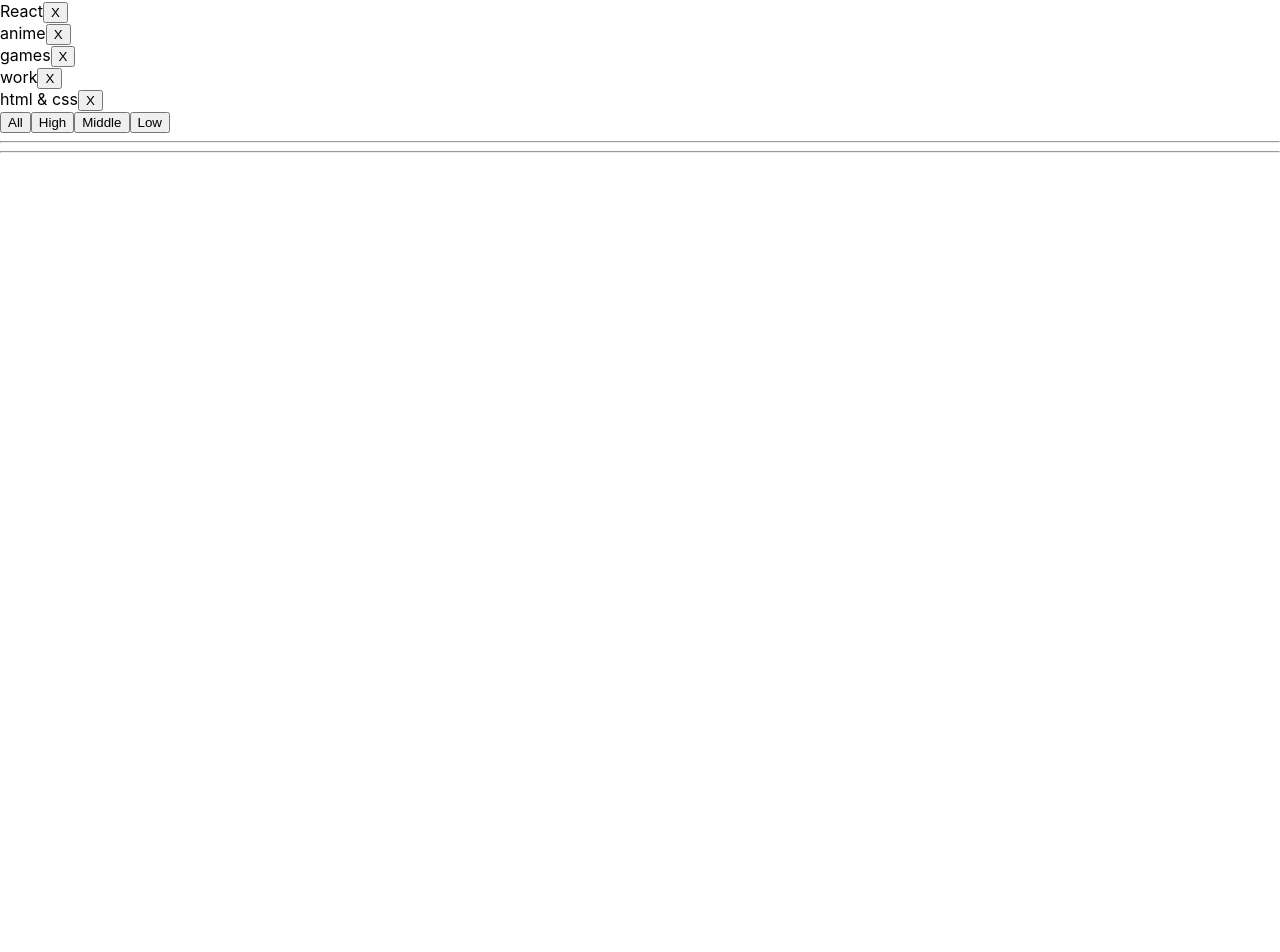
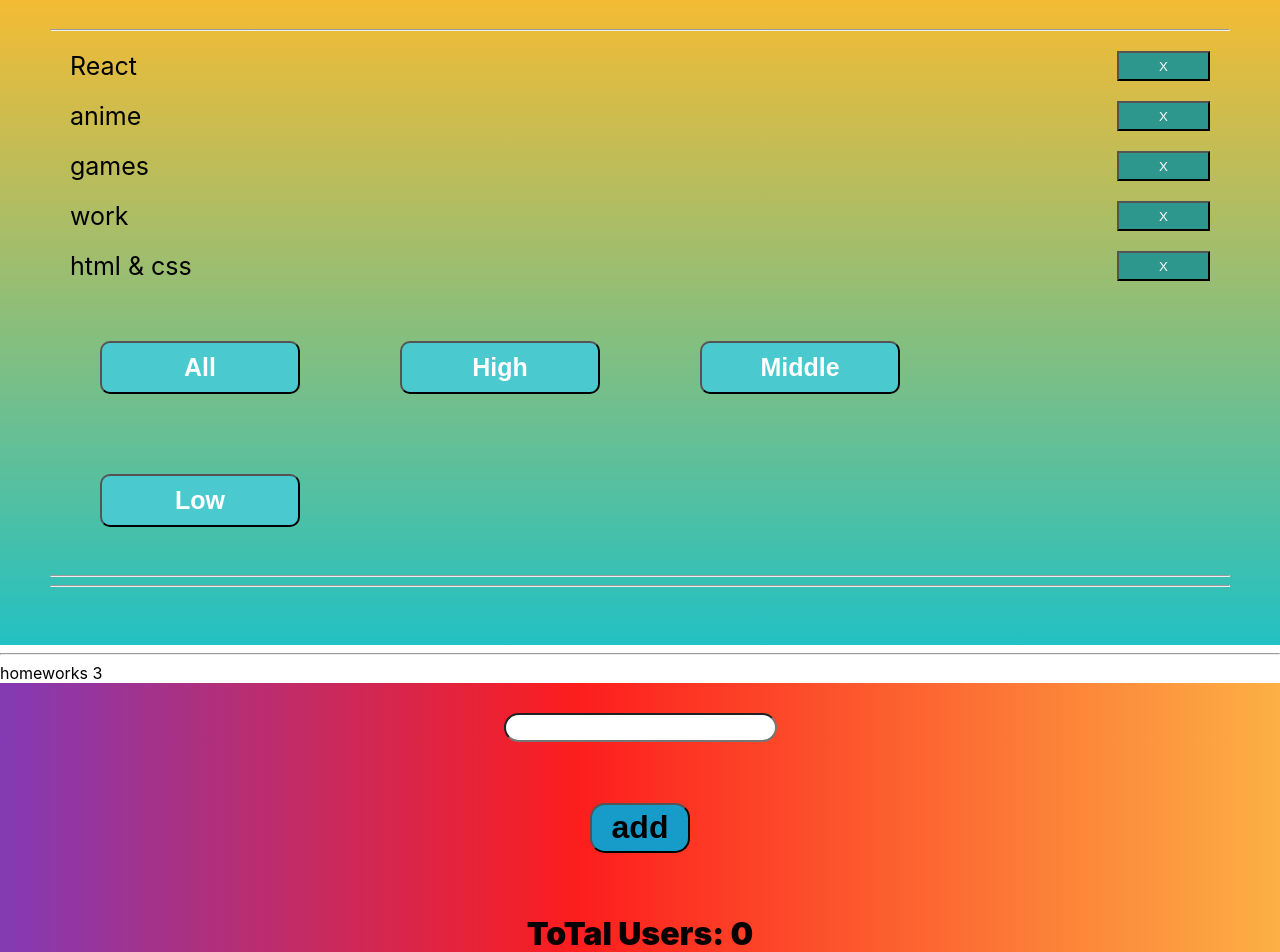
Before and after one commit to Tenebran/Ignat_homeworks, a React (Create React App) app: page / in a window 1280 px wide. Shown: the part 533-1485 px from the top of the page. Before the commit the page ends 800 px from the top, so only its background shows below. Built offline with nearby package versions, Linux system fonts and the light colour scheme.

Commit message:
homework 3

```diff
--- a/package.json
+++ b/package.json
@@ -10,12 +10,14 @@
     "@types/node": "^12.0.0",
     "@types/react": "^17.0.0",
     "@types/react-dom": "^17.0.0",
+    "@types/uuid": "^8.3.0",
     "node-sass": "^4.0.0 || ^5.0.0 || ^6.0.0",
     "react": "^17.0.2",
     "react-dom": "^17.0.2",
     "react-scripts": "4.0.3",
     "sass": "^1.3.0",
     "typescript": "^4.1.2",
+    "uuid": "^3.4.0",
     "web-vitals": "^1.0.1"
   },
   "scripts": {
--- a/src/p1-main/m1-ui/u1-app/App.tsx
+++ b/src/p1-main/m1-ui/u1-app/App.tsx
@@ -2,6 +2,7 @@ import React from 'react';
 import s from './App.module.css';
 import HW1 from '../../../p2-homeworks/h1/HW1';
 import HW2 from '../../../p2-homeworks/h2/HW2';
+import HW3 from '../../../p2-homeworks/h3/HW3';
 
 function App() {
   return (
@@ -9,7 +10,7 @@ function App() {
       <div>react homeworks:</div>
       <HW1 />
       <HW2 />
-      {/*<HW3/>*/}
+      <HW3 />
       {/*<HW4/>*/}
       {/*<HW5/>*/}
     </div>
--- a/src/p2-homeworks/h2/Affair.tsx
+++ b/src/p2-homeworks/h2/Affair.tsx
@@ -11,9 +11,12 @@ function Affair(props: AffairPropsType) {
     props.deleteAffairCallback(props.affair._id);
   };
   return (
-    <div>
-      {props.affair.name}
-      <button onClick={deleteCallback}>X</button>
+    <div className="list">
+      <div className="list__wrapper"> {props.affair.name}</div>
+
+      <button className="button" onClick={deleteCallback}>
+        X
+      </button>
     </div>
   );
 }
--- a/src/p2-homeworks/h2/Affairs.module.css
+++ /dev/null
@@ -1,3 +0,0 @@
-.someClass {
-
-}
--- /dev/null
+++ b/src/p2-homeworks/h2/Affairs.scss
@@ -0,0 +1,50 @@
+.todo {
+  background: linear-gradient(0deg, rgba(34, 193, 195, 1) 0%, rgba(253, 187, 45, 1) 100%);
+  margin: 20px 50px 20px 50px;
+  margin: 0;
+  padding: 50px;
+}
+
+.list {
+  display: flex;
+  justify-content: space-between;
+  margin: 20px;
+  font-size: 25px;
+
+  &__wrapper {
+    width: 100%;
+  }
+}
+
+.button {
+  width: 100px;
+  background-color: rgb(45, 151, 142);
+  color: white;
+  cursor: pointer;
+  transition: 1.5s;
+
+  &:hover {
+    background-color: rgb(9, 80, 74);
+  }
+}
+
+.btn {
+  display: inline-block;
+  width: 200px;
+  border-radius: 10px;
+  margin: 40px 50px;
+  cursor: pointer;
+  background-color: rgb(74, 201, 206);
+  color: #fff;
+  font-size: 25px;
+  font-weight: 900;
+  transition: 1.2s;
+  padding: 10px 0;
+  &:hover {
+    background-color: rgb(36, 88, 90);
+  }
+  .btn__wrapper {
+    display: inline-flex;
+    justify-content: space-around;
+  }
+}
--- a/src/p2-homeworks/h2/Affairs.tsx
+++ b/src/p2-homeworks/h2/Affairs.tsx
@@ -31,13 +31,21 @@ function Affairs(props: AffairsPropsType) {
   };
 
   return (
-    <div>
+    <div className="btn__wrapper">
       {mappedAffairs}
 
-      <button onClick={setAll}>All</button>
-      <button onClick={setHigh}>High</button>
-      <button onClick={setMiddle}>Middle</button>
-      <button onClick={setLow}>Low</button>
+      <button className="btn" onClick={setAll}>
+        All
+      </button>
+      <button className="btn" onClick={setHigh}>
+        High
+      </button>
+      <button className="btn" onClick={setMiddle}>
+        Middle
+      </button>
+      <button className="btn" onClick={setLow}>
+        Low
+      </button>
     </div>
   );
 }
--- a/src/p2-homeworks/h2/HW2.tsx
+++ b/src/p2-homeworks/h2/HW2.tsx
@@ -1,5 +1,6 @@
 import React, { useState } from 'react';
 import Affairs from './Affairs';
+import './Affairs.scss';
 
 // types
 export type AffairPriorityType = 'high' | 'low' | 'middle';
@@ -53,9 +54,8 @@ function HW2() {
   const deleteAffairCallback = (_id: number) => setAffairs(deleteAffair(affairs, _id));
 
   return (
-    <div>
+    <div className="todo">
       <hr />
-      homeworks 2{/*should work (должно работать)*/}
       <Affairs
         data={filteredAffairs}
         setFilter={setFilter}
--- /dev/null
+++ b/src/p2-homeworks/h3/Greeting.scss
@@ -0,0 +1,68 @@
+.error {
+  font-size: 20px;
+  border: 10px solid rgb(243, 207, 0);
+  border-radius: 15px;
+  display: block;
+
+  &__title {
+    display: flex;
+    width: 100%;
+    justify-content: center;
+    font-size: 32px;
+    font-weight: 900;
+    color: rgb(243, 207, 0);
+  }
+}
+
+.error:focus {
+  outline: none;
+}
+
+.greeting {
+  height: 300px;
+  background: rgb(131, 58, 180);
+  background: linear-gradient(
+    90deg,
+    rgba(131, 58, 180, 1) 0%,
+    rgba(253, 29, 29, 1) 45%,
+    rgba(252, 176, 69, 1) 100%
+  );
+
+  display: flex;
+  align-items: center;
+  justify-content: center;
+  flex-wrap: wrap;
+
+  &__total {
+    width: 100%;
+    display: flex;
+    justify-content: center;
+    font-weight: 900;
+    font-size: 32px;
+    color: rgb(7, 1, 1);
+  }
+
+  &__input {
+    outline: none;
+    font-size: 20px;
+    border-radius: 15px;
+    display: block;
+  }
+
+  &__wrapper__btn {
+    display: flex;
+    justify-content: center;
+    width: 100%;
+  }
+
+  &__button {
+    border-radius: 15px;
+    outline: none;
+    height: 50px;
+    width: 100px;
+    font-size: 32px;
+    font-weight: 900;
+    background-color: rgb(23, 156, 201);
+    cursor: pointer;
+  }
+}
--- a/src/p2-homeworks/h3/Greeting.tsx
+++ b/src/p2-homeworks/h3/Greeting.tsx
@@ -1,28 +1,35 @@
-import React from 'react'
-import s from './Greeting.module.css'
+import React, { ChangeEvent, KeyboardEvent } from 'react';
 
 type GreetingPropsType = {
-    name: any // need to fix any
-    setNameCallback: any // need to fix any
-    addUser: any // need to fix any
-    error: any // need to fix any
-    totalUsers: any // need to fix any
-}
+  name: string;
+  setNameCallback: (e: ChangeEvent<HTMLInputElement>) => void;
+  addUser: () => void;
+  error: string;
+  totalUsers: number;
+  onKeyPressHandler: (e: KeyboardEvent<HTMLInputElement>) => void;
+};
 
 // презентационная компонента (для верстальщика)
 const Greeting: React.FC<GreetingPropsType> = (
-    {name, setNameCallback, addUser, error, totalUsers} // деструктуризация пропсов
+  { name, setNameCallback, addUser, error, totalUsers, onKeyPressHandler } // деструктуризация пропсов
 ) => {
-    const inputClass = s.error // need to fix with (?:)
+  return (
+    <div className="greeting">
+      <input
+        value={name}
+        onChange={setNameCallback}
+        className={error ? 'error' : 'greeting__input'}
+        onKeyPress={onKeyPressHandler}
+      />
+      {error ? <div className="error__title">{error}</div> : <></>}
+      <div className="greeting__wrapper__btn">
+        <button className="greeting__button" onClick={addUser}>
+          add
+        </button>
+      </div>
+      <div className="greeting__total">ToTal Users: {totalUsers}</div>
+    </div>
+  );
+};
 
-    return (
-        <div>
-            <input value={name} onChange={setNameCallback} className={inputClass}/>
-            <span>{error}</span>
-            <button onClick={addUser}>add</button>
-            <span>{totalUsers}</span>
-        </div>
-    )
-}
-
-export default Greeting
+export default Greeting;
--- a/src/p2-homeworks/h3/GreetingContainer.tsx
+++ b/src/p2-homeworks/h3/GreetingContainer.tsx
@@ -1,28 +1,46 @@
-import React, {useState} from 'react'
-import Greeting from './Greeting'
+import React, { useState, ChangeEvent, KeyboardEvent } from 'react';
+import Greeting from './Greeting';
+import { UserType } from './HW3';
 
 type GreetingContainerPropsType = {
-    users: any // need to fix any
-    addUserCallback: any // need to fix any
-}
+  users: Array<UserType>;
+  addUserCallback: (name: string) => void;
+};
 
 // более простой и понятный для новичков
 // function GreetingContainer(props: GreetingPropsType) {
 
 // более современный и удобный для про :)
 // уровень локальной логики
-const GreetingContainer: React.FC<GreetingContainerPropsType> = ({users, addUserCallback}) => { // деструктуризация пропсов
-    const [name, setName] = useState<any>('') // need to fix any
-    const [error, setError] = useState<any>('') // need to fix any
+const GreetingContainer: React.FC<GreetingContainerPropsType> = ({ users, addUserCallback }) => {
+  // деструктуризация пропсов
+  let [name, setName] = useState<string>('');
+  let [error, setError] = useState<string>('');
 
-    const setNameCallback = (e: any) => { // need to fix any
-        setName('') // need to fix
+  const setNameCallback = (e: ChangeEvent<HTMLInputElement>) => {
+    setName(e.currentTarget.value);
+  };
+
+  const addUser = () => {
+    if (name.trim() === '') {
+      setName('');
+      setError('Please Name');
+      return;
     }
-    const addUser = () => {
-        alert(`Hello  !`) // need to fix
+    alert(`Hello  ${name}!`);
+    setError('');
+    addUserCallback(name);
+    setName('');
+  };
+
+  const onKeyPressHandler = (event: KeyboardEvent<HTMLInputElement>) => {
+    setError('');
+    if (event.key === 'Enter') {
+      addUser();
     }
+  };
 
-    const totalUsers = 0 // need to fix
+  let totalUsers = users.length;
 
   return (
     <Greeting
@@ -31,8 +49,9 @@ const GreetingContainer: React.FC<GreetingContainerPropsType> = ({users, addUser
       addUser={addUser}
       error={error}
       totalUsers={totalUsers}
+      onKeyPressHandler={onKeyPressHandler}
     />
-    )
-}
+  );
+};
 
-export default GreetingContainer
+export default GreetingContainer;
--- a/src/p2-homeworks/h3/HW3.tsx
+++ b/src/p2-homeworks/h3/HW3.tsx
@@ -1,34 +1,35 @@
-import React, {useState} from 'react'
-import GreetingContainer from './GreetingContainer'
+import React, { useState } from 'react';
+import { v1 } from 'uuid';
+import GreetingContainer from './GreetingContainer';
+import './Greeting.scss';
 
 // types
 export type UserType = {
-    _id: any // need to fix any
-    name: any // need to fix any
-}
+  _id: string; // need to fix any
+  name: string; // need to fix any
+};
 
 // уровень работы с глобальными данными
 function HW3() {
-    const [users, setUsers] = useState<any>([]) // need to fix any
+  const [users, setUsers] = useState<Array<UserType>>([]); // need to fix any
 
-    const addUserCallback = (name: any) => { // need to fix any
-        setUsers([]) // need to fix
-    }
-
-    return (
-        <div>
-            <hr/>
-            homeworks 3
-
-            {/*should work (должно работать)*/}
-            <GreetingContainer users={users} addUserCallback={addUserCallback}/>
-
-            <hr/>
-            {/*для личного творчества, могу проверить*/}
-            {/*<AlternativeGreeting/>*/}
-            <hr/>
-        </div>
-    )
+  const addUserCallback = (name: string) => {
+    let newUsers = { name: name, _id: v1() };
+    let addUsers = [...users, newUsers];
+    setUsers(addUsers); // need to fix
+  };
+  console.log(users);
+  return (
+    <div>
+      <hr />
+      homeworks 3{/*should work (должно работать)*/}
+      <GreetingContainer users={users} addUserCallback={addUserCallback} />
+      <hr />
+      {/*для личного творчества, могу проверить*/}
+      {/*<AlternativeGreeting/>*/}
+      <hr />
+    </div>
+  );
 }
 
-export default HW3
+export default HW3;
```
Also changed, not shown: src/p2-homeworks/h3/Greeting.module.css (deleted, +0 -7 lines), 2 other files (tests, documents, lock files or other folders). Lines whose indentation alone changed are shown as unchanged.
